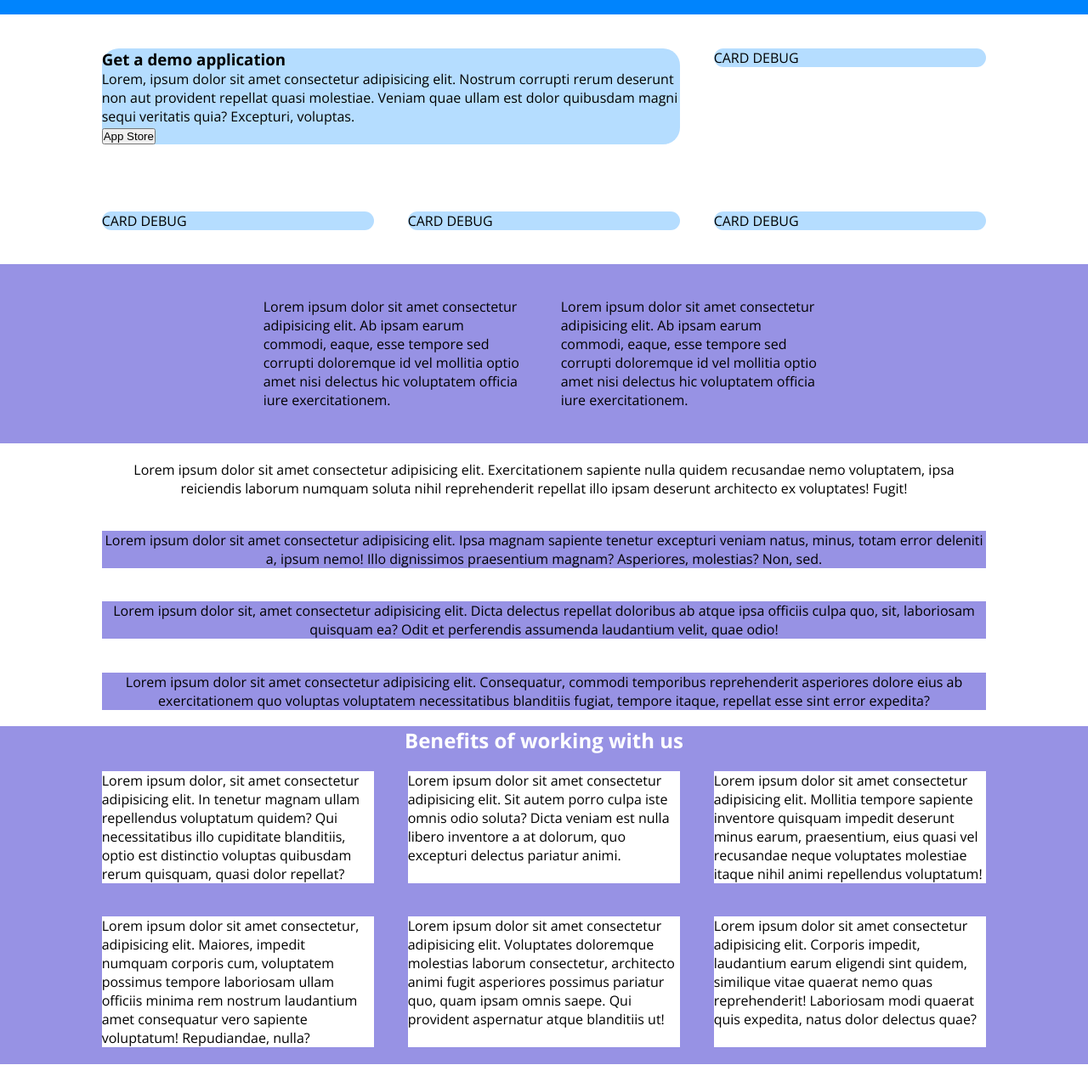
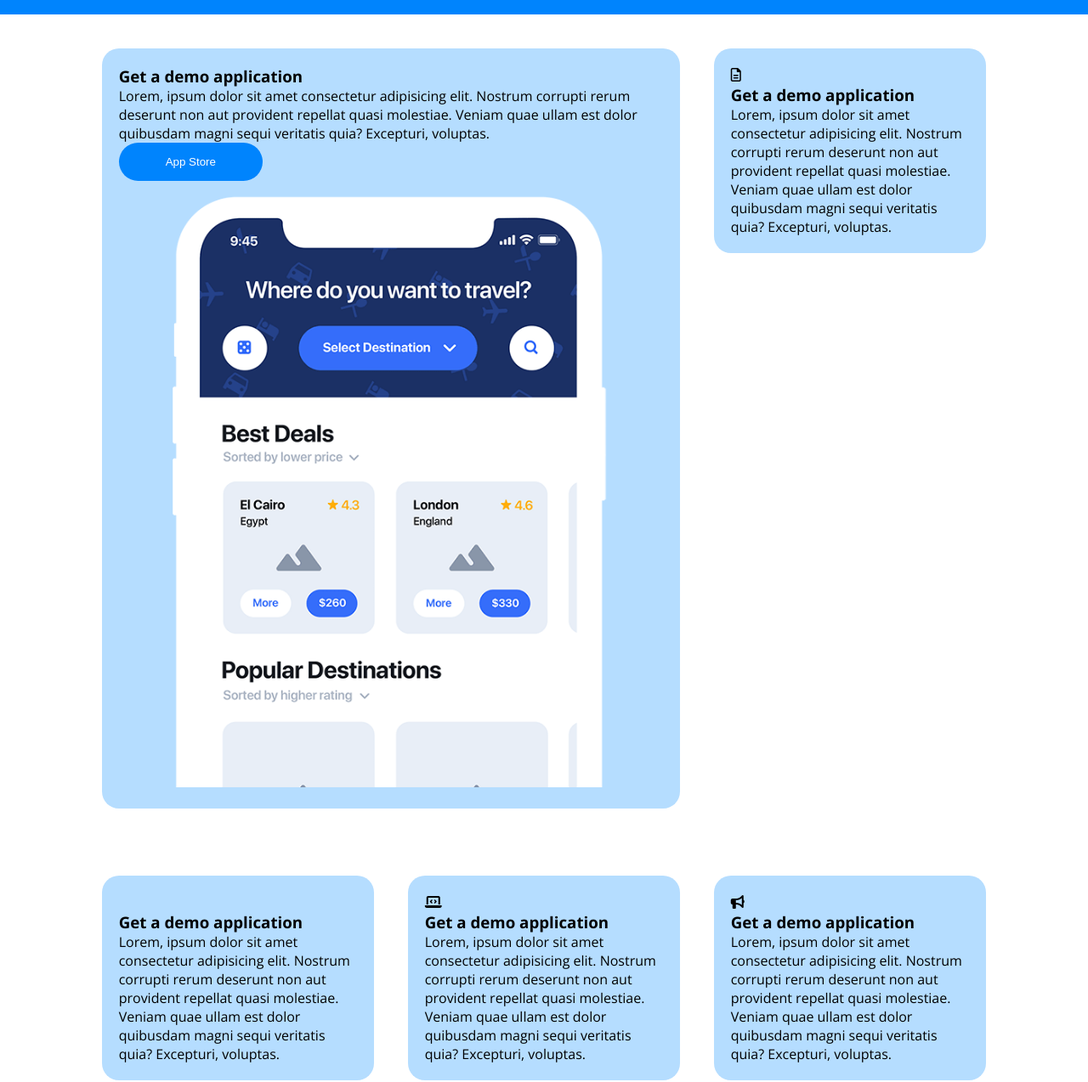
Before and after one commit to Iunora93/htmlcss-responsive-layout, a plain HTML site: page index.html in a window 1280 px wide. Shown: the part 68-1342 px from the top of the page at 85% size. Drawn offline with nearby package versions, Linux system fonts and the light colour scheme.

Commit message:
first col

```diff
--- a/css/style.css
+++ b/css/style.css
@@ -162,6 +162,7 @@ header {
 .card-debug {
     background-color: var(--first-color-light);
     border-radius: 20px;
+    padding: 20px;
 }
 
 .hightlights .col {
@@ -172,6 +173,16 @@ header {
 .col {
     padding: 1.23rem;
 }
+.btn-firstsection {
+    background-color: var(--first-color);
+    color: white;
+    border-radius: 40px;
+    padding: 15px 55px;
+    border: none;
+}
+.img-firstcol {
+    width: 100%;
+}
 
 @media screen and (min-width: 426px) {
     .hightlights .col {
@@ -180,6 +191,13 @@ header {
     .hightlights .col:first-child {
         width: calc((100% / 3) * 2);
     }
+}
+
+@media screen and (min-width:992){
+    .img-firstcol {
+        display: flex;
+    }
+
 }
 
 /* seconda sezione */
--- a/index.html
+++ b/index.html
@@ -64,19 +64,38 @@
                             <h3 class="title-col">Get a demo application</h3>
                             <p>Lorem, ipsum dolor sit amet consectetur adipisicing elit. Nostrum corrupti rerum deserunt non aut provident repellat quasi molestiae. Veniam quae ullam est dolor quibusdam magni sequi veritatis quia? Excepturi, voluptas.</p>
                             <button class="primary btn-firstsection">App Store</button>
+                            <div class="img-firstcol">
+                                <img class="img-firstcol" src="phone.png" alt="phone">
+                            </div>
                         </div>
                     </div>
                     <div class="col">
-                        <div class="card-debug">CARD DEBUG</div>
+                        <div class="card-debug">
+                            <i class="fa-regular fa-file-lines"></i>
+                            <h3 class="title-col">Get a demo application</h3>
+                            <p>Lorem, ipsum dolor sit amet consectetur adipisicing elit. Nostrum corrupti rerum deserunt non aut provident repellat quasi molestiae. Veniam quae ullam est dolor quibusdam magni sequi veritatis quia? Excepturi, voluptas.</p>
+                        </div>
                     </div>
                     <div class="col">
-                        <div class="card-debug">CARD DEBUG</div>
+                        <div class="card-debug">
+                            <i class="fa-duotone fa-compass-drafting"></i>
+                            <h3 class="title-col">Get a demo application</h3>
+                            <p>Lorem, ipsum dolor sit amet consectetur adipisicing elit. Nostrum corrupti rerum deserunt non aut provident repellat quasi molestiae. Veniam quae ullam est dolor quibusdam magni sequi veritatis quia? Excepturi, voluptas.</p>
+                        </div>
                     </div>
                     <div class="col">
-                        <div class="card-debug">CARD DEBUG</div>
+                        <div class="card-debug">
+                            <i class="fa-solid fa-laptop-code"></i>
+                            <h3 class="title-col">Get a demo application</h3>
+                            <p>Lorem, ipsum dolor sit amet consectetur adipisicing elit. Nostrum corrupti rerum deserunt non aut provident repellat quasi molestiae. Veniam quae ullam est dolor quibusdam magni sequi veritatis quia? Excepturi, voluptas.</p>
+                        </div>
                     </div>
                     <div class="col">
-                        <div class="card-debug">CARD DEBUG</div>
+                        <div class="card-debug">
+                            <i class="fa-solid fa-bullhorn"></i>
+                            <h3 class="title-col">Get a demo application</h3>
+                            <p>Lorem, ipsum dolor sit amet consectetur adipisicing elit. Nostrum corrupti rerum deserunt non aut provident repellat quasi molestiae. Veniam quae ullam est dolor quibusdam magni sequi veritatis quia? Excepturi, voluptas.</p>
+                        </div>
                     </div>
                 </div>
             </div>
```
Also changed, not shown: phone.png (added).
